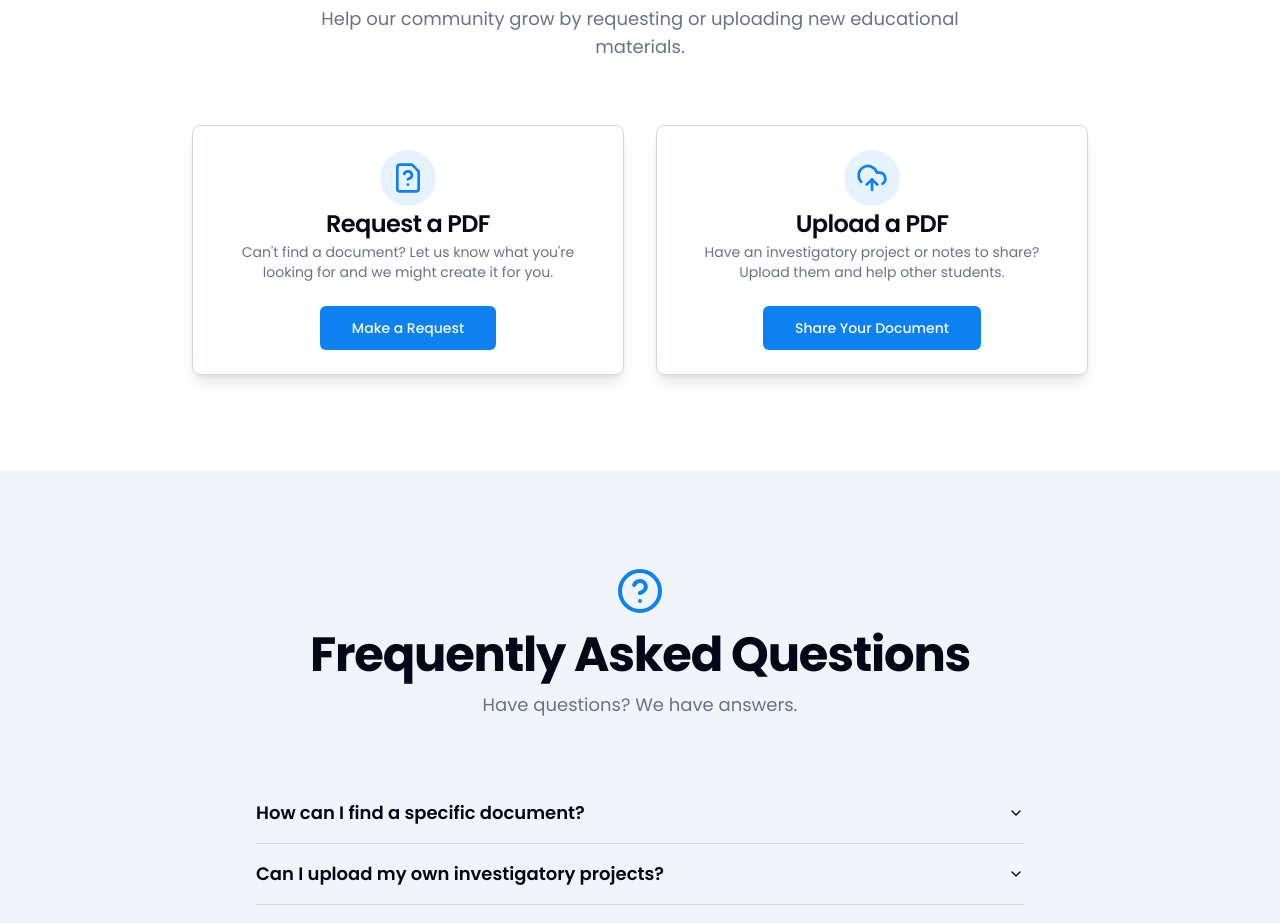
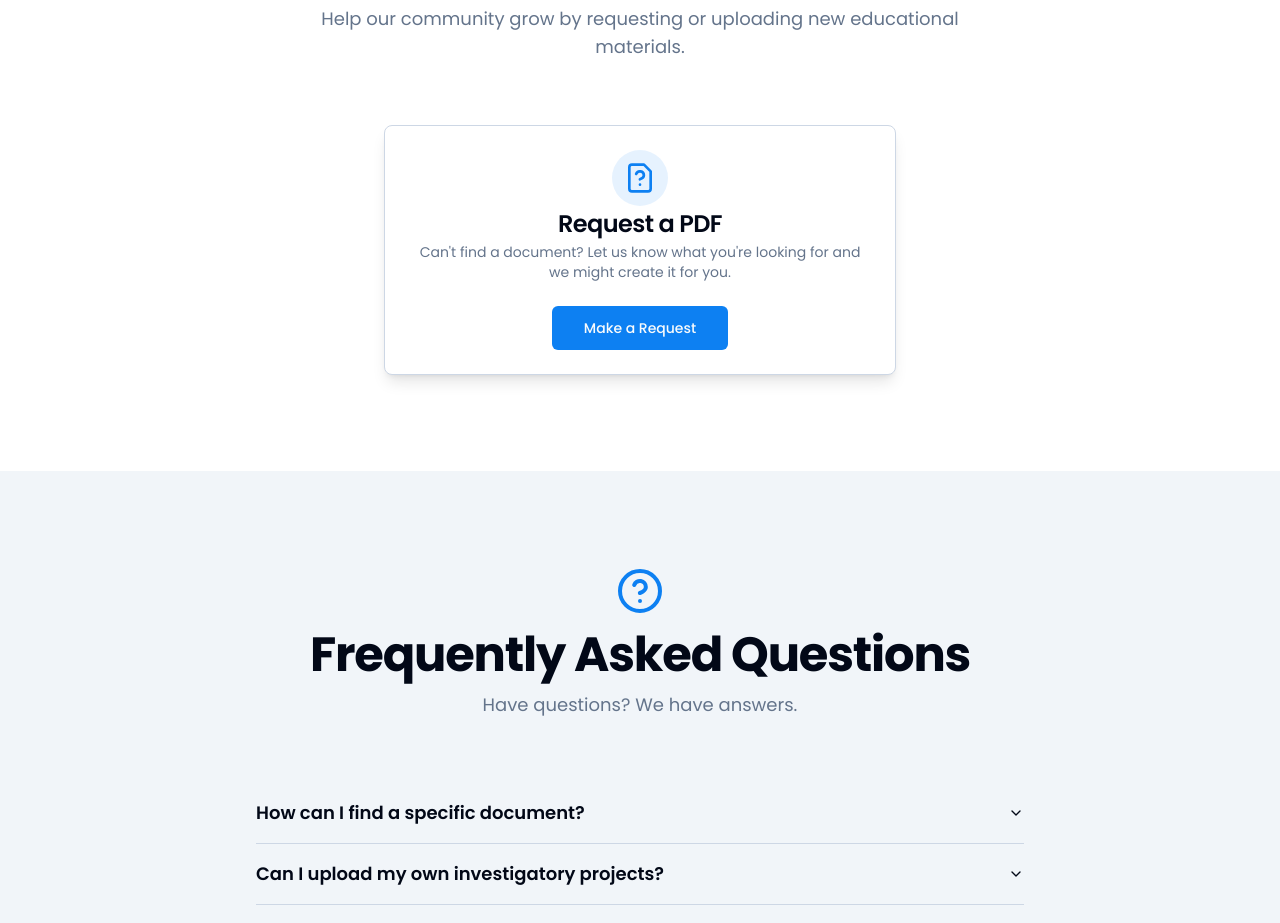
Before and after one commit to biswombhara/All-Investigatory-Projects, a Next.js app: page / in a window 1280 px wide. Shown: the part 1640-2563 px from the top of the page. Built offline with nearby package versions, Linux system fonts and the light colour scheme; no server answers; the database is empty.

Commit message:
Upload a pdf section This card will show Only If the admin is login Othe

```diff
--- a/src/app/page.jsx
+++ b/src/app/page.jsx
@@ -1,4 +1,3 @@
-
 'use client';
 
 import { HeroSection } from '../components/HeroSection.jsx';
@@ -8,9 +7,12 @@ import Link from 'next/link';
 import { Card, CardContent, CardHeader, CardTitle, CardDescription } from '../components/ui/card.jsx';
 import { CategoryCard } from '../components/CategoryCard.jsx';
 import { FaqSection } from '../components/FaqSection.jsx';
-import { useEffect, useState } from 'react';
+import { useEffect, useState, useContext } from 'react';
 import { getPdfs } from '../services/firestore.js';
 import { PdfList } from '../components/PdfList.jsx';
+import { AuthContext } from '../context/AuthContext.jsx';
+
+const ADMIN_EMAIL = process.env.NEXT_PUBLIC_ADMIN_EMAIL;
 
 
 const categories = [
@@ -71,6 +73,8 @@ function FeaturedDocuments() {
 
 
 export default function Home() {
+  const { user } = useContext(AuthContext);
+  const isAdmin = user && user.email === ADMIN_EMAIL;
 
   return (
     <div className="flex flex-col">
@@ -113,7 +117,7 @@ export default function Home() {
               Help our community grow by requesting or uploading new educational materials.
             </p>
           </div>
-          <div className="grid grid-cols-1 md:grid-cols-2 gap-8 max-w-4xl mx-auto">
+          <div className={`grid grid-cols-1 gap-8 mx-auto ${isAdmin ? 'md:grid-cols-2 max-w-4xl' : 'max-w-lg'}`}>
             <Card className="text-center shadow-lg hover:shadow-xl transition-shadow">
               <CardHeader>
                 <div className="mx-auto bg-primary/10 rounded-full p-3 w-fit">
@@ -130,6 +134,7 @@ export default function Home() {
                 </Button>
               </CardContent>
             </Card>
+            {isAdmin && (
               <Card className="text-center shadow-lg hover:shadow-xl transition-shadow">
                 <CardHeader>
                   <div className="mx-auto bg-primary/10 rounded-full p-3 w-fit">
@@ -146,6 +151,7 @@ export default function Home() {
                   </Button>
                 </CardContent>
               </Card>
+            )}
           </div>
         </div>
       </section>
```
Lines whose indentation alone changed are shown as unchanged.
